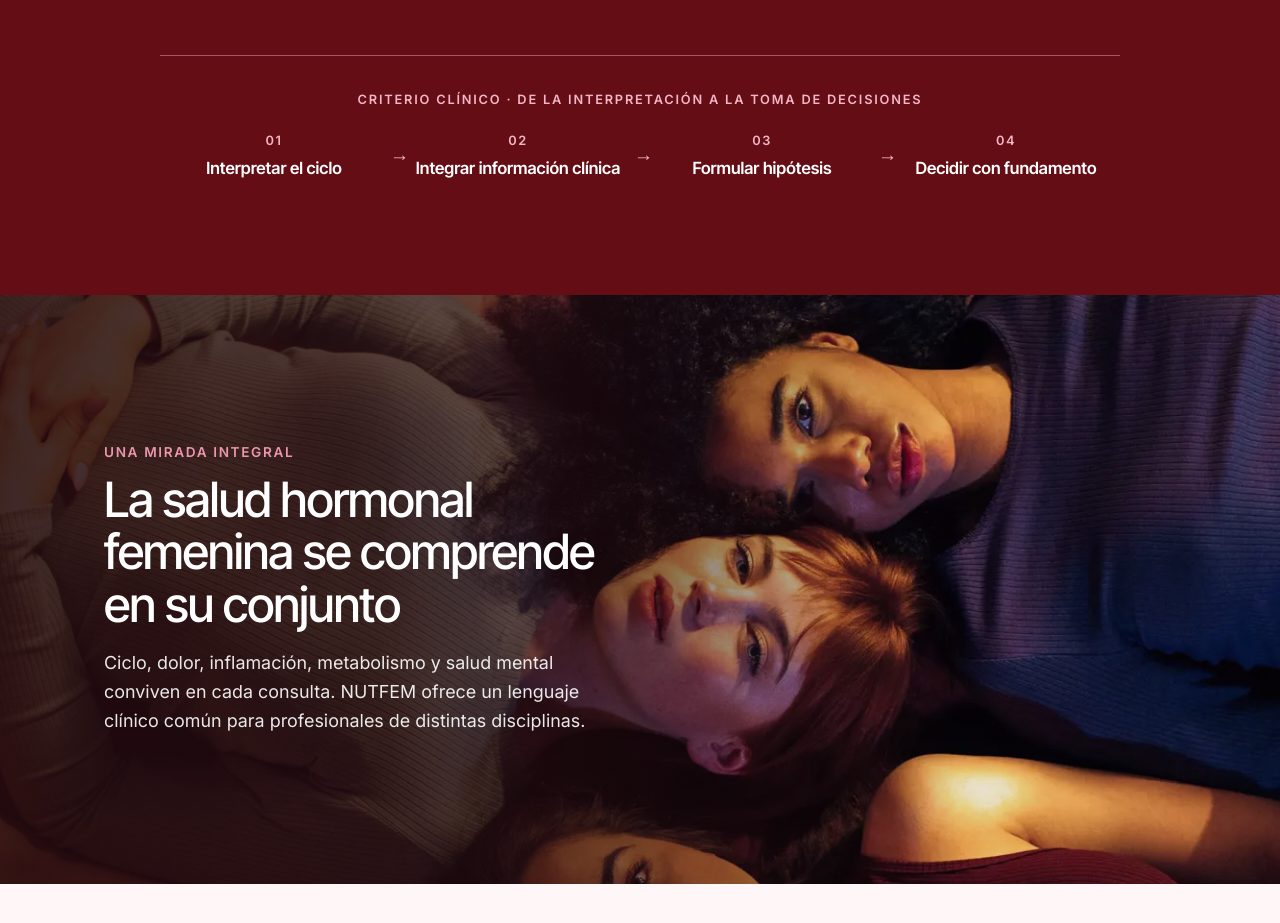
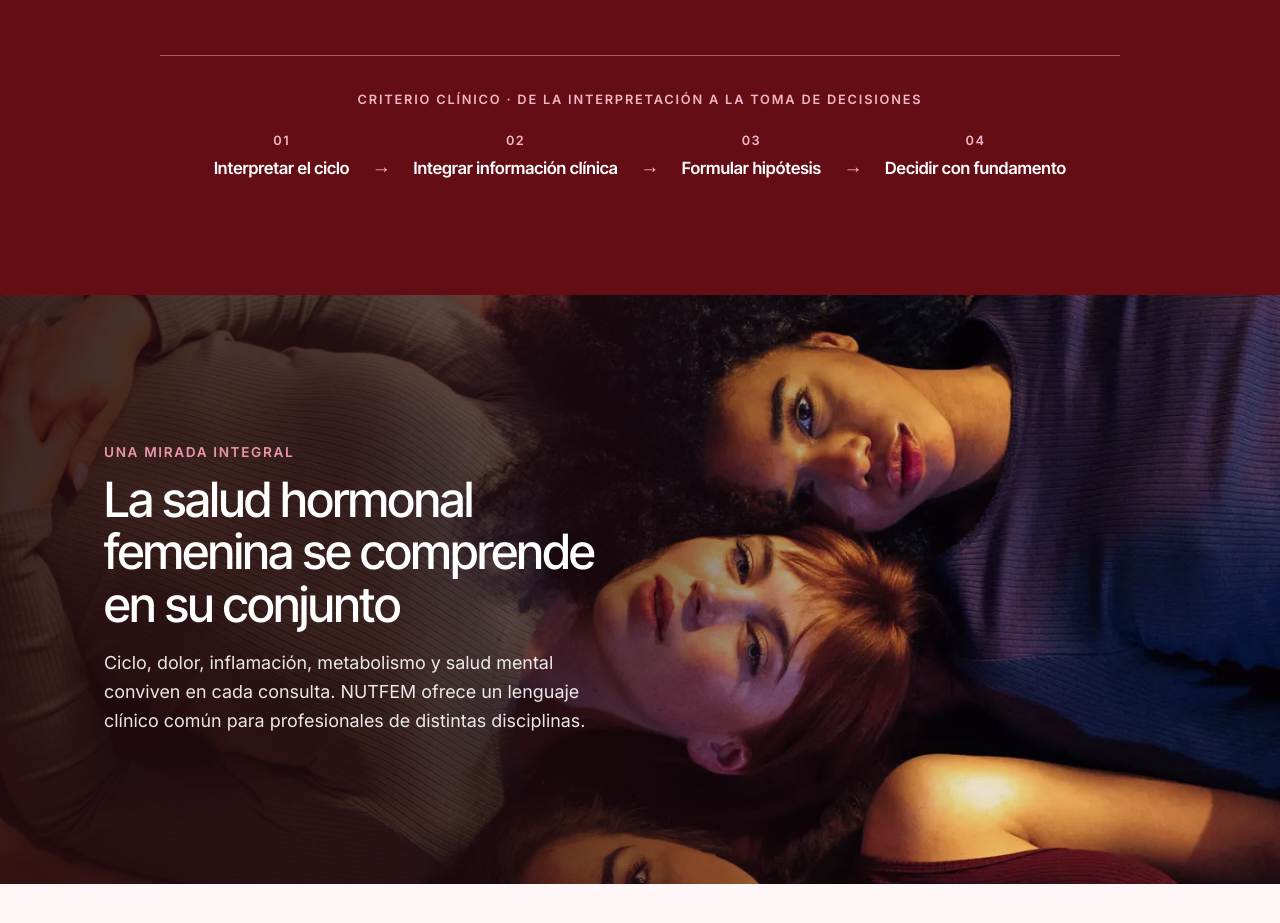
Before and after one commit to NUTFEMacademia/academia-nutfem, a plain HTML site: page diplomado.html in a window 1280 px wide. Shown: the part 2880-3803 px from the top of the page. Drawn offline with Linux system fonts and the light colour scheme.

Commit message:
Diplomado: flechas de Criterio clínico centradas y alineadas
Co-Authored-By: Claude Opus 5.5 <noreply@anthropic.com>
Claude-Session: https://claude.ai/code/session_01KtuHfvi3BUJBE1MWiZDu5h

```diff
--- a/diplomado.html
+++ b/diplomado.html
@@ -1218,10 +1218,10 @@ section.fi{background:#640D14!important}.fi .kx2{color:#F2B6C6!important}.fi h2{
 .fi-c3{margin:64px auto 0;max-width:960px;padding-top:36px;border-top:1px solid rgba(242,182,198,.45)}
 .fi-st{list-style:none;margin:26px 0 0;padding:0;display:grid;grid-template-columns:repeat(4,1fr);gap:16px;counter-reset:x}
 .fi-st li{position:relative;display:flex;flex-direction:column;align-items:center;gap:10px}
-.fi-st li+li:before{content:"→";position:absolute;left:-14px;top:6px;color:#F2B6C6;font-size:1.2rem}
+.fi-st{display:flex!important;justify-content:center;gap:64px!important}.fi-st li+li:before{left:-32px!important}.fi-st span{line-height:16px}.fi-st b{line-height:24px}.fi-st li+li:before{content:"→";position:absolute;left:-8px;top:21px;transform:translateX(-50%);height:24px;line-height:24px;color:#F2B6C6;font-size:1.2rem}
 .fi-st span{font:600 .8rem var(--body);letter-spacing:.12em;color:#F2B6C6}
 .fi-st b{font:600 1.05rem/1.3 var(--head);color:#fff}
-@media(max-width:700px){.fi-st{grid-template-columns:1fr 1fr;row-gap:24px}.fi-st li+li:before{display:none}}
+@media(max-width:700px){.fi-st{display:grid!important;grid-template-columns:1fr 1fr;row-gap:24px;gap:24px 16px!important}.fi-st li+li:before{display:none}}
 </style><script>/* detecta si el sistema dibuja banderas en color */
 (function(){try{var c=document.createElement('canvas');c.width=c.height=32;var x=c.getContext('2d');x.textBaseline='top';x.font='28px sans-serif';x.fillText('\uD83C\uDDE8\uD83C\uDDF1',0,0);var d=x.getImageData(0,0,32,32).data,col=0;for(var i=0;i<d.length;i+=4){if(d[i+3]>40&&(Math.abs(d[i]-d[i+1])>40||Math.abs(d[i+1]-d[i+2])>40))col++}if(col<20)document.documentElement.classList.add('no-flags')}catch(e){}})();</script>
 </head>
```
